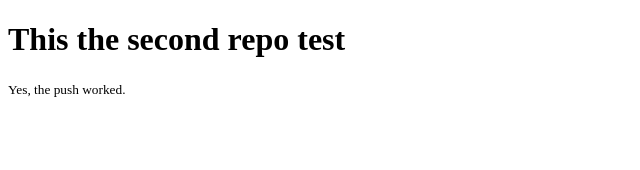
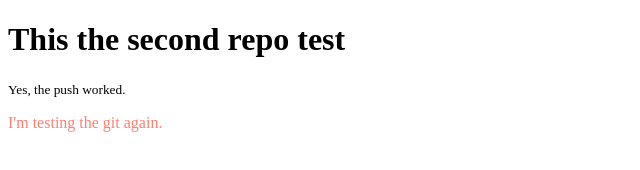
Before and after one commit to borhanus/ph-second-repo, a plain HTML site: page index.html in a window 1280 px wide. Shown: the whole page, without its empty margins (0-640 px from the left). Drawn offline with Linux system fonts and the light colour scheme.

Commit message:
with css file

```diff
--- a/index.html
+++ b/index.html
@@ -5,9 +5,11 @@
     <meta http-equiv="X-UA-Compatible" content="IE=edge">
     <meta name="viewport" content="width=device-width, initial-scale=1.0">
     <title>Second Repo</title>
+    <link rel="stylesheet" href="style.css">
 </head>
 <body>
     <h1>This the second repo test</h1>
     <small>Yes, the push worked.</small>
+    <p>I'm testing the git again.</p>
 </body>
 </html>
--- /dev/null
+++ b/style.css
@@ -0,0 +1,3 @@
+p{
+    color: salmon;
+}
```
